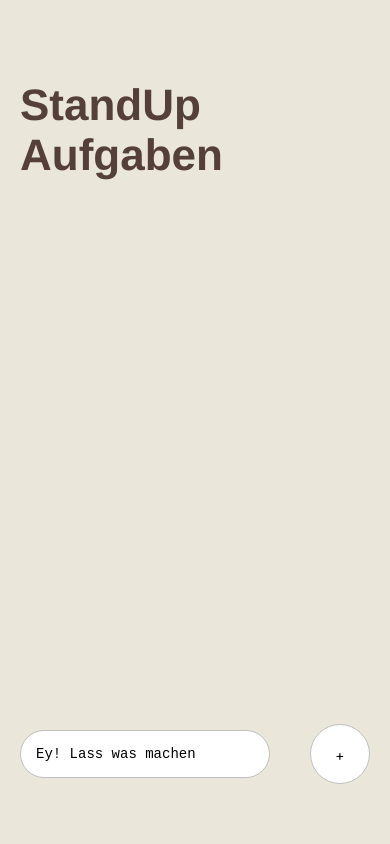
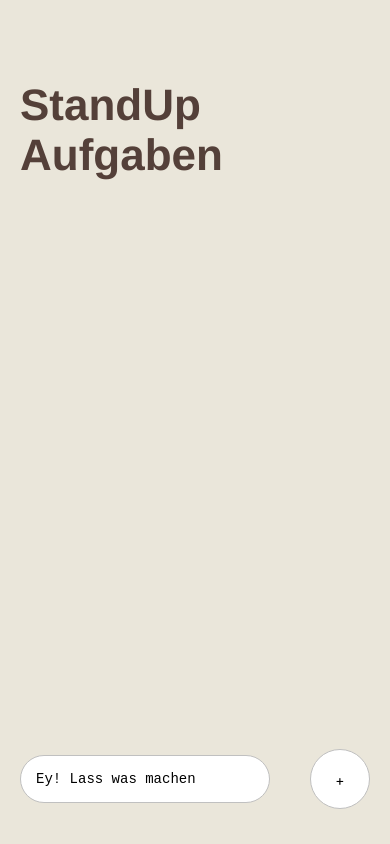
Before and after one commit to Hensga/rn-todoList, a React Native app: screen / in a window 390 px wide. Built offline with nearby package versions, Linux system fonts and the light colour scheme.

Commit message:
changed input position
changed add tasks position and added a ScrollVIew

```diff
--- a/App.js
+++ b/App.js
@@ -8,6 +8,7 @@ import {
   TextInput,
   TouchableOpacity,
   View,
+  ScrollView,
 } from 'react-native';
 import Task from './components/Task';
 
@@ -29,7 +30,9 @@ export default function App() {
 
   return (
     <View style={styles.container}>
+      <ScrollView style={styles.scrollView}>
         {/* Aufgaben für heute */}
+
         <View style={styles.tasksWrapper}>
           <Text style={styles.sectionTitle}>StandUp Aufgaben</Text>
 
@@ -37,15 +40,20 @@ export default function App() {
             {/* Aufgabenbereich */}
             {taskItems.map((item, index) => {
               return (
-              <TouchableOpacity key={index} onPress={() => completeTask(index)}>
+                <TouchableOpacity
+                  key={index}
+                  onPress={() => completeTask(index)}
+                >
                   <Task text={item} />
                 </TouchableOpacity>
               );
             })}
           </View>
         </View>
+      </ScrollView>
 
       {/* Aufgabe erstellen */}
+
       <KeyboardAvoidingView
         behavior={Platform.OS === 'ios' ? 'padding' : 'height'}
         style={styles.writeTaskWrapper}
@@ -56,7 +64,11 @@ export default function App() {
           value={task}
           onChangeText={(text) => setTask(text)}
         />
-        <TouchableOpacity onPress={() => handleAddTask()}>
+        <TouchableOpacity
+          onPress={() => {
+            handleAddTask();
+          }}
+        >
           <View style={styles.addWrapper}>
             <Text style={styles.addText}>+</Text>
           </View>
@@ -84,9 +96,11 @@ const styles = StyleSheet.create({
   items: {
     marginTop: 30,
   },
+  scrollView: {
+    flexGrow: 1,
+  },
   writeTaskWrapper: {
-    position: 'absolute',
-    bottom: 60,
+    height: 130,
     width: '100%',
     flexDirection: 'row',
     justifyContent: 'space-around',
```
Lines whose indentation alone changed are shown as unchanged.
